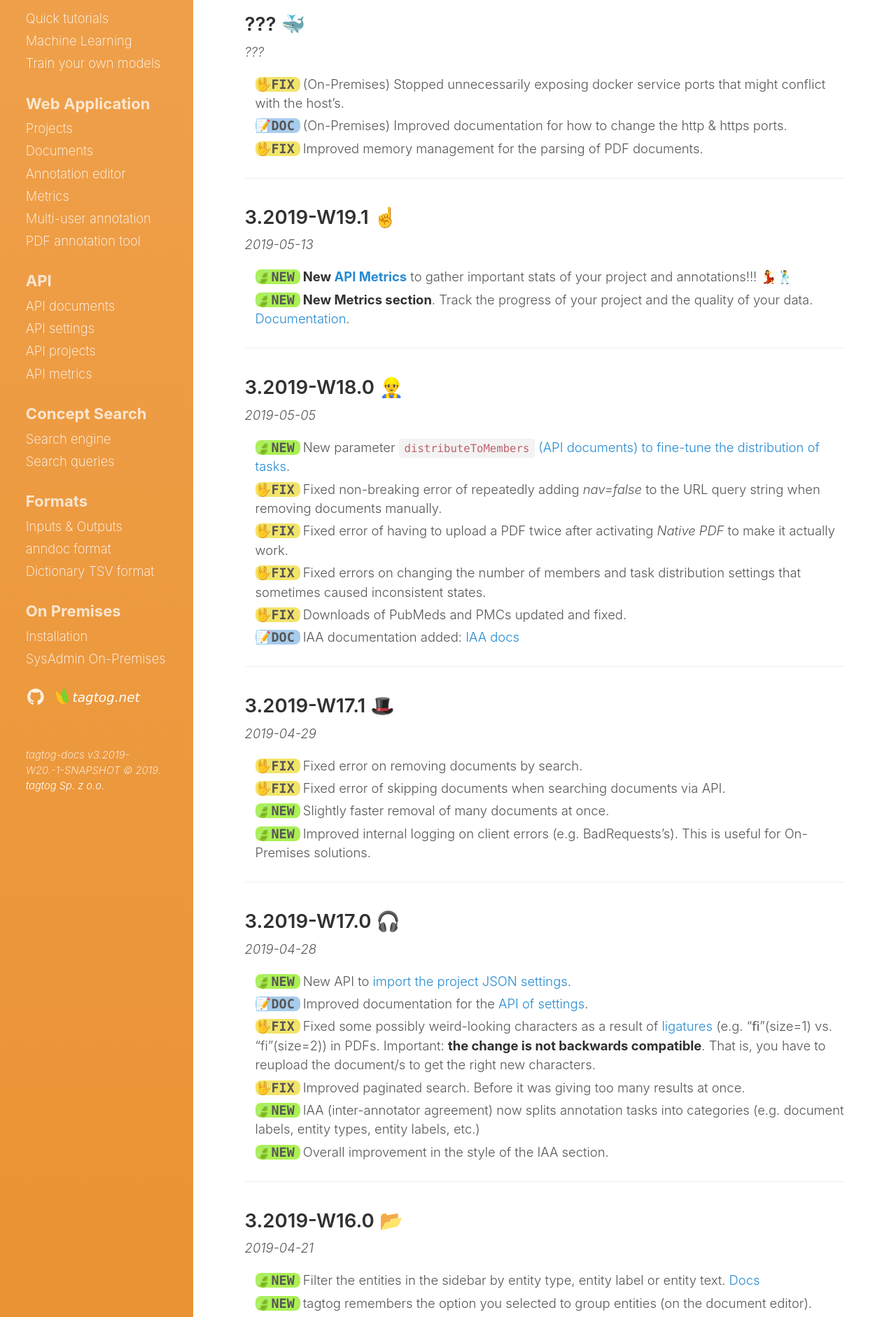
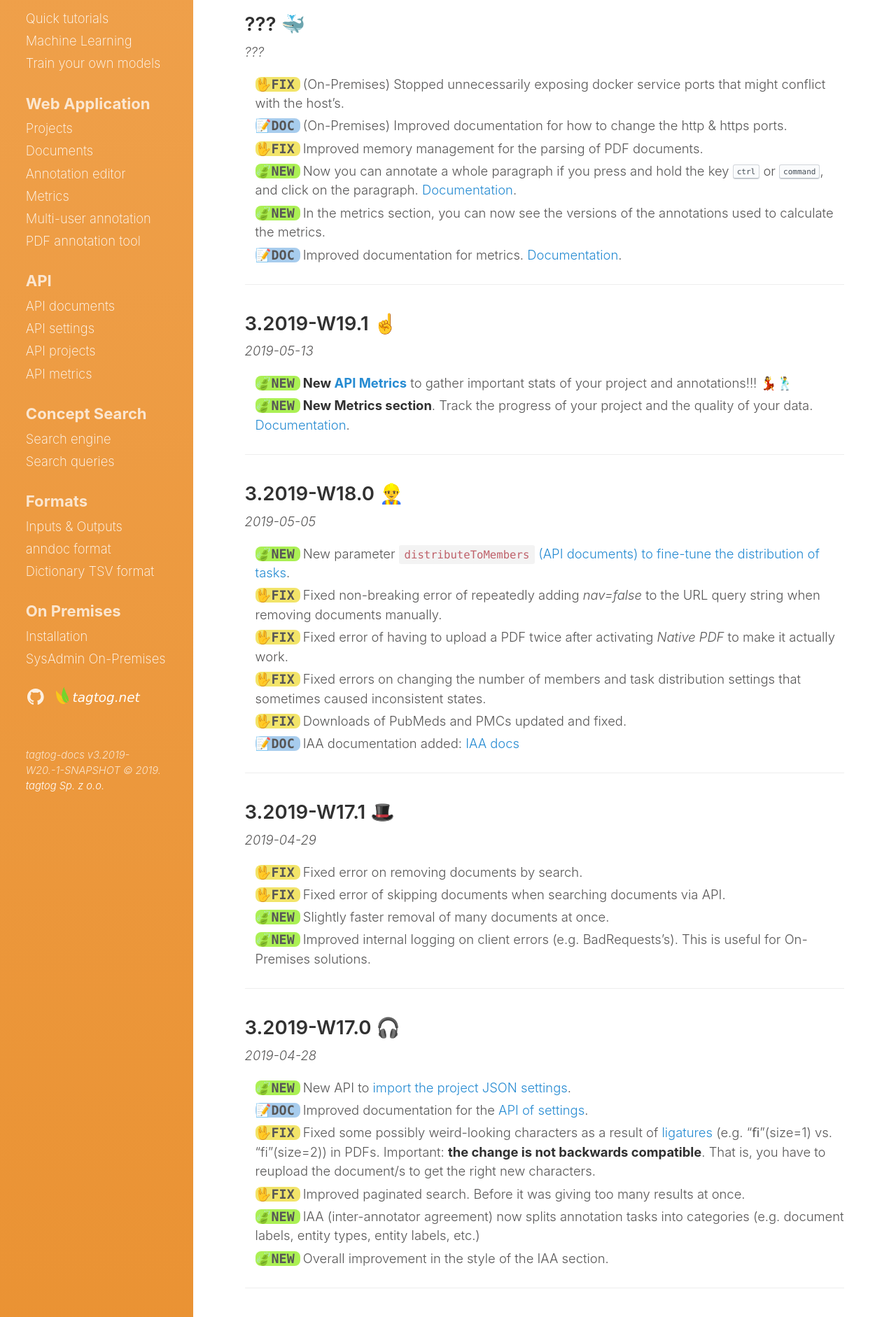
Before and after one commit to tagtogorg/tagtog-doc, a Jekyll site: the page built from updates.md, in a window 1280 px wide. Shown: the part 353-2235 px from the top of the page at 70% size. Built offline with Jekyll 4.4.1, drawn with Linux system fonts in a browser that asks for light colours; nearby versions of some CDN libraries; emoji names are drawn with the system emoji font; some of the changed text lies outside the part shown.

Commit message:
Update updates page

```diff
--- a/updates.md
+++ b/updates.md
@@ -21,6 +21,9 @@ _???_
   <li class="fix"><span markdown="1">(On-Premises) Stopped unnecessarily exposing docker service ports that might conflict with the host's.</span></li>
   <li class="doc"><span markdown="1">(On-Premises) Improved documentation for how to change the http &amp; https ports.</span></li>
   <li class="fix"><span markdown="1">Improved memory management for the parsing of PDF documents.</span></li>
+  <li class="new"><span markdown="1">Now you can annotate a whole paragraph if you press and hold the key <kbd>ctrl</kbd> or <kbd>command</kbd>, and click on the paragraph. [Documentation](webeditor.html#create-new-text-annotations).</span></li>
+  <li class="new"><span markdown="1">In the metrics section, you can now see the versions of the annotations used to calculate the metrics.</span></li>
+  <li class="doc"><span markdown="1">Improved documentation for metrics. [Documentation](metrics.html).</span></li>
 </ul>
 
 ---
```
